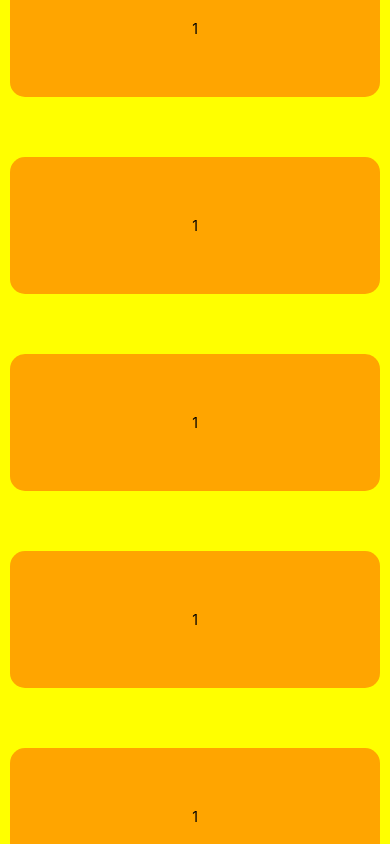
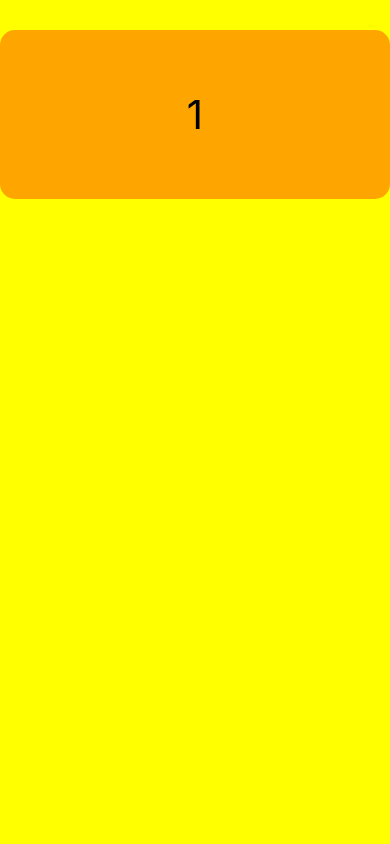
Before and after one commit to dilangunes/MyReactProject, a React Native app in the folder HelloWorldMyProject/: screen / in a window 390 px wide. Shown: the top 844 px of the page. Built offline with nearby package versions, Linux system fonts and the light colour scheme.

Commit message:
ScrollView_2

```diff
--- a/HelloWorldMyProject/App.js
+++ b/HelloWorldMyProject/App.js
@@ -4,25 +4,29 @@ import {
    View,
    Button,
    Text,
-   ScrollView
+   ScrollView,
+   Dimensions
 } from 'react-native';
-
+const { width } = Dimensions.get('window') //ekranın genişliğini tutar
 export default class App extends Component {
     render() {
     return (
       <View style={styles.container}>
-        <ScrollView>
+        <ScrollView
+         horizontal= {true} //yatay kaydırma yapar
+         pagingEnabled = {true} //kaydırma gecişlerini sayfalama gibi yapar
+         >
           <Text style= {styles.title}> 1 </Text>
-          <Text style= {styles.title}> 1 </Text>
-          <Text style= {styles.title}> 1 </Text>
-          <Text style= {styles.title}> 1 </Text>
-          <Text style= {styles.title}> 1 </Text>
-          <Text style= {styles.title}> 1 </Text>
-          <Text style= {styles.title}> 1 </Text>
-          <Text style= {styles.title}> 1 </Text>
-          <Text style= {styles.title}> 1 </Text>
-          <Text style= {styles.title}> 1 </Text>
-          <Text style= {styles.title}> 1 </Text>
+          <Text style= {styles.title}> 2 </Text>
+          <Text style= {styles.title}> 3 </Text>
+          <Text style= {styles.title}> 4 </Text>
+          <Text style= {styles.title}> 5 </Text>
+          <Text style= {styles.title}> 6 </Text>
+          <Text style= {styles.title}> 7 </Text>
+          <Text style= {styles.title}> 8 </Text>
+          <Text style= {styles.title}> 9 </Text>
+          <Text style= {styles.title}> 10 </Text>
+          <Text style= {styles.title}> 11 </Text>
         </ScrollView>
       </View>
     );
@@ -35,8 +39,8 @@ const styles = StyleSheet.create({
     flex: 1,
     flexDirection: 'row',
     justifyContent: 'center',
-    alignItems: 'center',
-    paddingHorizontal: 10,
+    //alignItems: 'center',
+    //paddingHorizontal: 10,
 
   },
  title:{
@@ -45,5 +49,7 @@ const styles = StyleSheet.create({
    marginVertical: 30,
    textAlign: 'center',
    paddingVertical: 60,
+   width: width,
+   fontSize : 40
  }
 });
```
